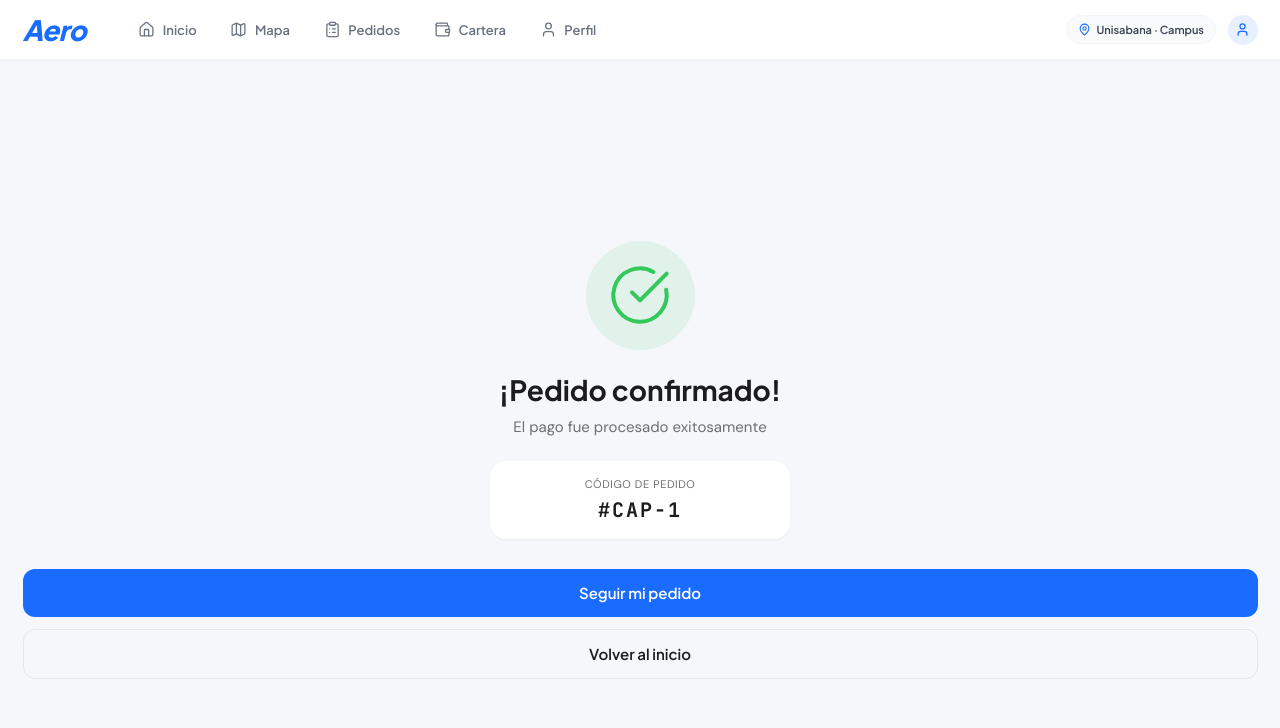
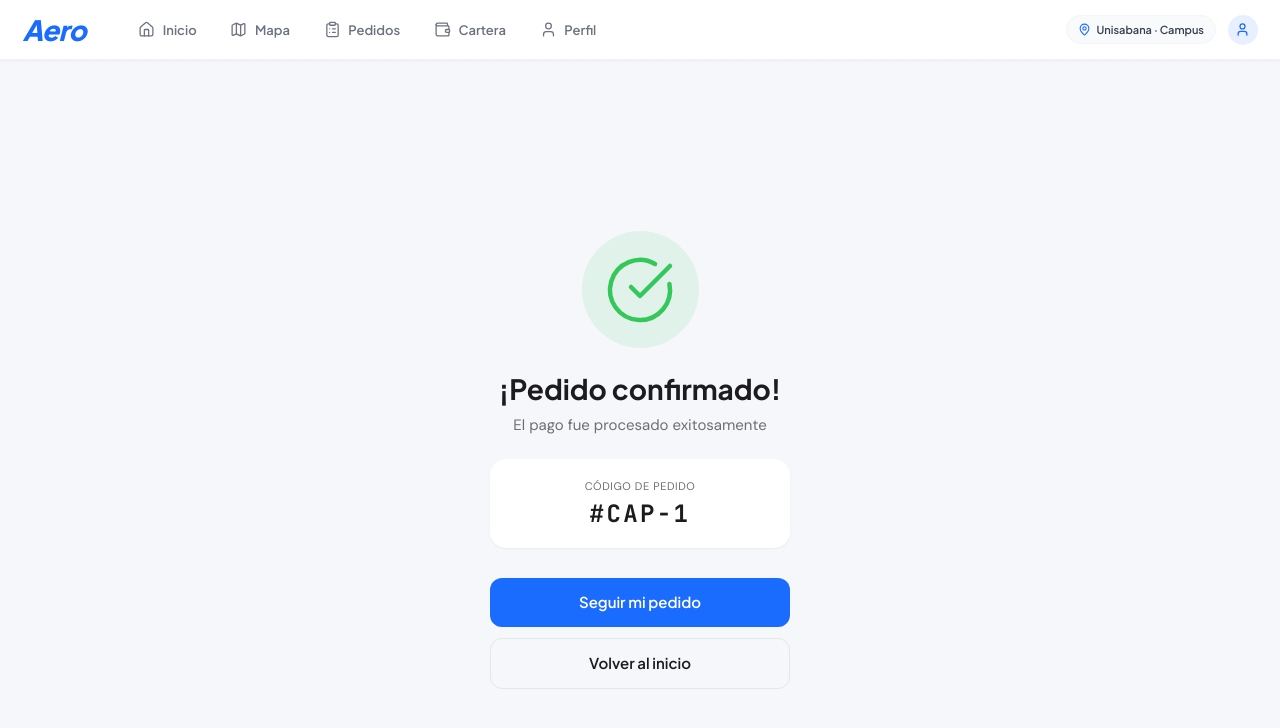
Before and after one commit to JuanLacouture/Aero, a Next.js app in the folder apps/web/: page /student/order/1/confirmed in a window 1280 px wide. Shown: the top 728 px of the page. Built offline with nearby package versions, Linux system fonts and the light colour scheme; no server answers; the database is empty.

Commit message:
feat: confirmed page — framer motion animation, vendor name

```diff
--- a/apps/web/app/student/order/[id]/confirmed/page.tsx
+++ b/apps/web/app/student/order/[id]/confirmed/page.tsx
@@ -1,34 +1,24 @@
-import Link from 'next/link'
-import { CheckCircle } from 'lucide-react'
+import { createClient } from '@/lib/supabase/server'
+import ConfirmedClient from '@/components/student/ConfirmedClient'
 
-export default async function OrderConfirmedPage({ params }: { params: Promise<{ id: string }> }) {
+export default async function OrderConfirmedPage({
+  params,
+}: {
+  params: Promise<{ id: string }>
+}) {
   const { id } = await params
   const shortId = id.slice(0, 8).toUpperCase()
 
-  return (
-    <div className="min-h-screen bg-background flex flex-col items-center justify-center px-6 text-center">
-      <div className="bg-success/10 rounded-full p-6 mb-6">
-        <CheckCircle size={64} className="text-success" strokeWidth={1.5} />
-      </div>
+  const supabase = await createClient()
+  const { data: order } = await supabase
+    .from('orders')
+    .select('id, vendors ( business_name )')
+    .eq('id', id)
+    .maybeSingle()
 
-      <h1 className="text-2xl font-display font-bold text-text-primary">¡Pedido confirmado!</h1>
-      <p className="text-text-secondary font-body mt-2">El pago fue procesado exitosamente</p>
+  // @ts-expect-error vendors relation is properly typed at runtime
+  const vendorName =
+    (order?.vendors as { business_name: string } | null)?.business_name ?? null
 
-      <div className="bg-white rounded-card shadow-sm px-6 py-4 mt-6 w-full max-w-xs">
-        <p className="text-text-secondary text-xs font-body uppercase tracking-wider mb-1">Código de pedido</p>
-        <p className="font-mono font-bold text-text-primary text-lg tracking-widest">#CAP-{shortId}</p>
-      </div>
-
-      <div className="flex flex-col gap-3 w-full mt-8">
-        <Link href={`/student/order/${id}/tracking`}
-          className="w-full bg-primary text-white rounded-button py-3.5 font-display font-semibold text-center block">
-          Seguir mi pedido
-        </Link>
-        <Link href="/student/home"
-          className="w-full border border-border text-text-primary rounded-button py-3.5 font-display font-semibold text-center block">
-          Volver al inicio
-        </Link>
-      </div>
-    </div>
-  )
+  return <ConfirmedClient orderId={id} shortId={shortId} vendorName={vendorName} />
 }
--- /dev/null
+++ b/apps/web/components/student/ConfirmedClient.tsx
@@ -0,0 +1,80 @@
+'use client'
+
+import Link from 'next/link'
+import { motion } from 'framer-motion'
+import { CheckCircle } from 'lucide-react'
+
+type Props = {
+  orderId: string
+  shortId: string
+  vendorName: string | null
+}
+
+export default function ConfirmedClient({ orderId, shortId, vendorName }: Props) {
+  return (
+    <div className="min-h-screen bg-background flex flex-col items-center justify-center px-6 text-center">
+      {/* Animated checkmark */}
+      <motion.div
+        initial={{ scale: 0.4, opacity: 0 }}
+        animate={{ scale: 1, opacity: 1 }}
+        transition={{ type: 'spring', stiffness: 200, damping: 18, delay: 0.05 }}
+        className="bg-success/10 rounded-full p-6 mb-6"
+      >
+        <CheckCircle size={72} className="text-success" strokeWidth={1.5} aria-hidden="true" />
+      </motion.div>
+
+      {/* Title + subtitle */}
+      <motion.div
+        initial={{ opacity: 0, y: 14 }}
+        animate={{ opacity: 1, y: 0 }}
+        transition={{ delay: 0.3, duration: 0.38 }}
+      >
+        <h1 className="text-2xl font-display font-bold text-text-primary">¡Pedido confirmado!</h1>
+        <p className="text-text-secondary font-body mt-2">
+          {vendorName
+            ? `Tu pedido en ${vendorName} fue procesado exitosamente`
+            : 'El pago fue procesado exitosamente'}
+        </p>
+      </motion.div>
+
+      {/* Order code card */}
+      <motion.div
+        initial={{ opacity: 0, y: 14 }}
+        animate={{ opacity: 1, y: 0 }}
+        transition={{ delay: 0.48, duration: 0.38 }}
+        className="bg-white rounded-card shadow-sm px-6 py-5 mt-6 w-full max-w-xs"
+      >
+        <p className="text-text-secondary text-xs font-body uppercase tracking-wider mb-1">
+          Código de pedido
+        </p>
+        <p className="font-mono font-bold text-text-primary text-xl tracking-widest">
+          #CAP-{shortId}
+        </p>
+        {vendorName && (
+          <p className="text-text-secondary text-sm font-body mt-2">{vendorName}</p>
+        )}
+      </motion.div>
+
+      {/* CTA buttons */}
+      <motion.div
+        initial={{ opacity: 0, y: 14 }}
+        animate={{ opacity: 1, y: 0 }}
+        transition={{ delay: 0.62, duration: 0.38 }}
+        className="flex flex-col gap-3 w-full mt-8 max-w-xs"
+      >
+        <Link
+          href={`/student/order/${orderId}/tracking`}
+          className="w-full bg-primary text-white rounded-button py-3.5 font-display font-semibold text-center block"
+        >
+          Seguir mi pedido
+        </Link>
+        <Link
+          href="/student/home"
+          className="w-full border border-border text-text-primary rounded-button py-3.5 font-display font-semibold text-center block"
+        >
+          Volver al inicio
+        </Link>
+      </motion.div>
+    </div>
+  )
+}
```
